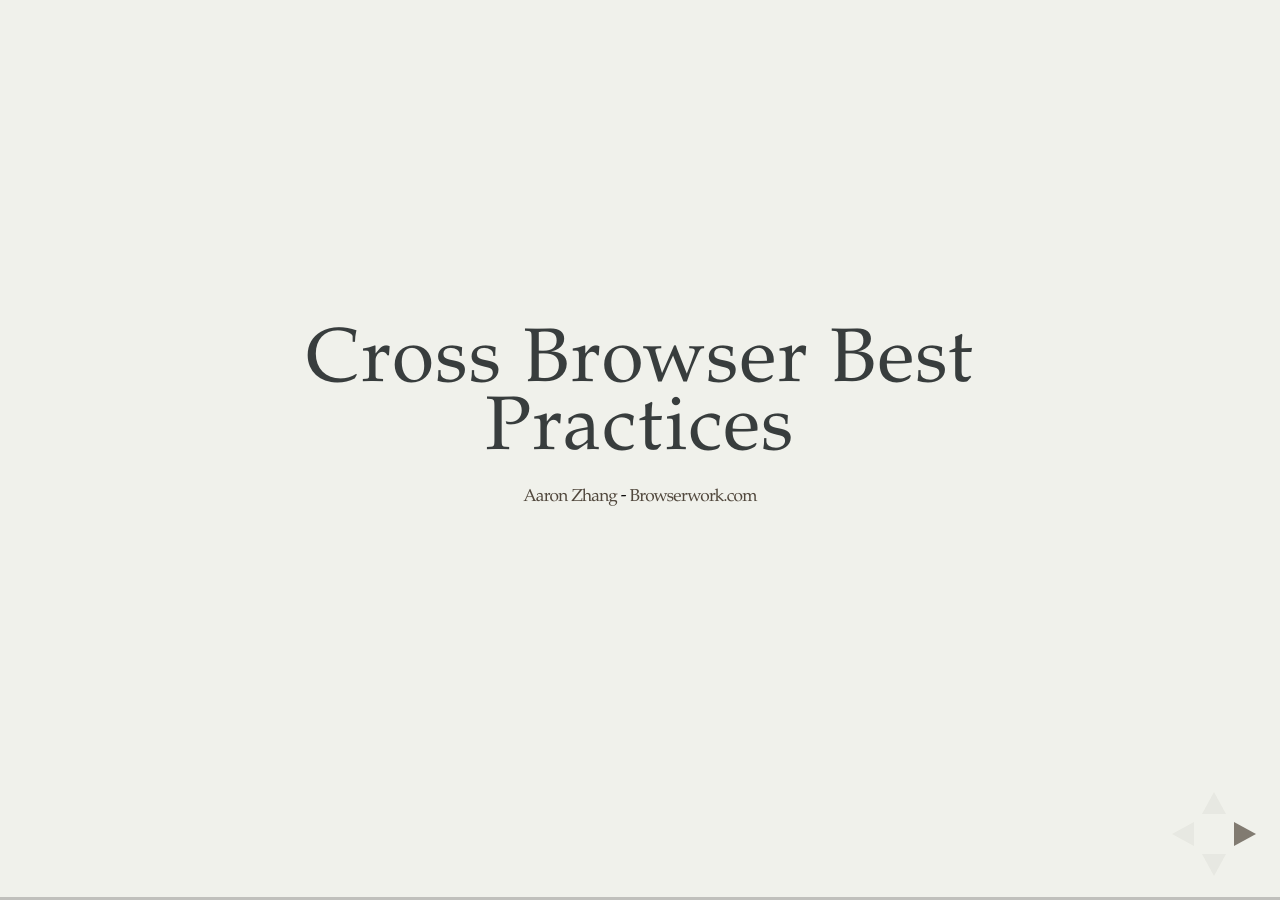
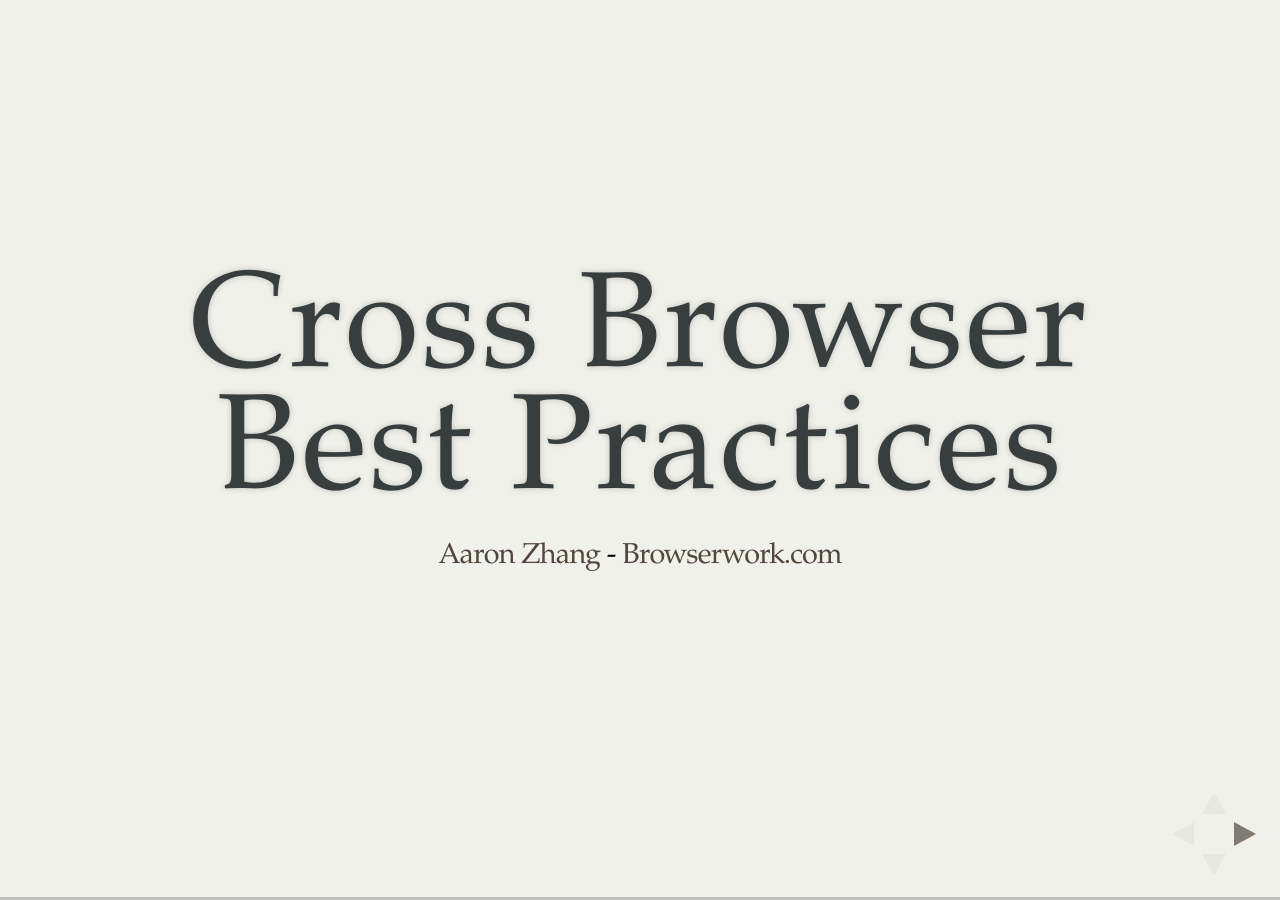
Before and after one commit to aaronz/aaronz.github.com, a Jekyll site: the page slides/cross-browser-best-practices.html, which Jekyll copies as it is, in a window 1280 px wide. Built offline with Jekyll 4.4.1, drawn with Linux system fonts in a browser that asks for light colours; Markdown is read by kramdown in place of the engine named in the settings.

Commit message:
update cross browser best practices.

```diff
--- a/slides/cross-browser-best-practices.html
+++ b/slides/cross-browser-best-practices.html
@@ -3,23 +3,16 @@
 
 <head>
     <meta charset="utf-8">
-
     <title>Cross Browser Best Practices</title>
-
     <meta name="description" content="Best Practices for Cross Browser Application Development">
     <meta name="author" content="Aaron Zhang">
-
     <meta name="apple-mobile-web-app-capable" content="yes" />
     <meta name="apple-mobile-web-app-status-bar-style" content="black-translucent" />
-
     <meta name="viewport" content="width=device-width, initial-scale=1.0, maximum-scale=1.0, user-scalable=no">
-
     <link rel="stylesheet" href="css/reveal.min.css">
     <link rel="stylesheet" href="css/theme/serif.css" id="theme">
-
     <!-- For syntax highlighting -->
     <link rel="stylesheet" href="lib/css/zenburn.css">
-
     <!-- If the query includes 'print-pdf', include the PDF print sheet -->
     <script>
     if (window.location.search.match(/print-pdf/gi)) {
@@ -30,158 +23,138 @@
         document.getElementsByTagName('head')[0].appendChild(link);
     }
     </script>
-
     <!--[if lt IE 9]>
         <script src="lib/js/html5shiv.js"></script>
         <![endif]-->
 </head>
 
 <body>
-
     <div class="reveal">
-
         <!-- Any section element inside of this container is displayed as a slide -->
         <div class="slides">
             <section>
-                <h2>Cross Browser Best Practices</h2>
+                <h1>Cross Browser Best Practices</h1>
                 <p>
-                    <small><a href="http://browserwork.com/contact.html" target="_blank">Aaron Zhang</a> - <a href="http://www.browserwork.com" target="_blank">Browserwork.com</a>
-                    </small>
+                    <a href="http://browserwork.com/contact.html" target="_blank">Aaron Zhang</a> - <a href="http://www.browserwork.com" target="_blank">Browserwork.com</a>
                 </p>
             </section>
-
             <section>
-                <h2>Sites don’t need to render the same across all browsers</h2>
-                <p>
-                    It's not always necessary to ensuring sites render the same across all browsers.
-                </p>
+                <h3>Sites don’t need to render the same across all browsers</h3>
+                <ul>
+                    <li>
+                        It's not always necessary to ensuring sites render the same across all browsers.</li>
                     <img src="images/progressive-enhancement.jpg" alt="progressive enhancement">
-
-                <p>Consider <a href="http://www.alistapart.com/articles/understandingprogressiveenhancement" target="_blank">progressively enhancing</a> your site by offering a solid working baseline experience to users with non-modern browsers while providing a richer UI to those users with modern browsers.</p>
-            </section>
-
-
-            <section>
-                <h2>Start with a solid template to simplify development</h2>
-                <p>Many of these tips are already built into a project template like <a href="http://html5boilerplate.com/" target="_blank" target="_blank">HTML5 Boilerplate</a> to save you some time.
-                    <br/> Those rules work equally well for projects targeted at modern browsers and ones that need older browser support all the way back to IE6.</p>
+                    <li>Consider <a href="http://www.alistapart.com/articles/understandingprogressiveenhancement" target="_blank">progressively enhancing</a> your site by offering a solid working baseline experience to users with non-modern browsers while providing a richer UI to those users with modern browsers.</li>
+                </ul>
             </section>
             <section>
-                <h2>Focus on stable standards</h2>
-                <p>
+                <h3>Start with a solid template to simplify development</h3>
+                <p>Many of these tips are already built into a project template like <a href="http://html5boilerplate.com/" target="_blank" target="_blank">HTML5 Boilerplate</a> to save you some time.</p>
+                <p> Those rules work equally well for projects targeted at modern browsers and ones that need older browser support all the way back to IE6.</p>
+            </section>
+            <section>
+                <h3>Focus on stable standards</h3>
                 <ul>
                     <li>
                         Features that are in the early stages of specification development are very likely to change, which could impact site's stability and customer's experience. </li>
                     <li>
                         By focusing on stable standards, you're ensuring that your customers will be able to have the experience they're expecting and your site will be more maintainable.</li>
                 </ul>
-                </p>
             </section>
             <section>
-                <h2>Use IE Compat Inspector to help migrate your site to standard-based code</h2>
-                <p>IE Compat Inspector which can analyze your site in real time, pinpoint patterns of common problems and offer solutions. By including a simple JavaScript file in your code, you'll receive visual results right on your pages.</p>
+                <h3>Use IE Compat Inspector to help migrate your site to standard-based code</h3>
+                <p><a href="http://blogs.msdn.com/b/ie/archive/2012/01/20/ie10-compat-inspector.aspx">IE Compat Inspector</a> which can analyze your site in real time, pinpoint patterns of common problems and offer solutions. By including a simple JavaScript file in your code, you'll receive visual results right on your pages.</p>
+                <img src="http://ie.microsoft.com/testdrive/ieblog/2012/Jan/20_IE10CompatInspector_1.png" alt="compat inspector">
             </section>
             <section>
-                <h2>Use polyfills and shims sparingly</h2>
-                <p>
+                <h3>Use polyfills and shims sparingly</h3>
                 <ul>
                     <li>If you absolutely need to provide the same experience across all browsers, polyfills and shims offer code and markup that can help mimic standards-based APIs and functionality.</li>
                     <li>The key thing to remember is that you need to properly vet the code to ensure it meets your use-case and that you can support it going forward.</li>
                 </ul>
-                </p>
             </section>
             <section>
-                <h2>Test in multiple browsers while developing</h2>
-                <p>
+                <h3>Test in multiple browsers while developing</h3>
                 <ul>
                     <li>
-                            An occasional multi-browser sanity checkpoint during development can ensure that serious cross-browser issues don't crop up at the last minute or worse yet, after it's all public.
-                        </li>
+                        An occasional multi-browser sanity checkpoint during development can ensure that serious cross-browser issues don't crop up at the last minute or worse yet, after it's all public.</li>
                     <li>Be sure to look in each browser's console like the F12 Dev Tools in IE to see if any error or warning messages appear.</li>
                 </ul>
             </section>
             <section>
-                <h2>Use a build process with tools to check for errors and minify files
-                </h2>
+                <h3>Use a build process with tools to check for errors and minify files</h3>
                 <p>A good set of build tools such as <a href="http://validator.w3.org/" target="_blank" target="_blank">HTML validators</a>, <a href="http://jigsaw.w3.org/css-validator/" target="_blank" target="_blank">CSS validators</a>, <a href="https://github.com/mishoo/UglifyJS" target="_blank" target="_blank">Uglify</a>, and <a href="https://github.com/jshint/jshint/" target="_blank" target="_blank">JSHint</a>, or <a href="http://gruntjs.com/" target="_blank" target="_blank">GruntJS</a> can find latent problems, enforce project code standards, and reduce file size to improve performance.</p>
             </section>
             <section>
-                <h2>Always use a standards-based doctype to avoid Quirks Mode</h2>
+                <h3>Always use a standards-based doctype to avoid Quirks Mode</h3>
                 <p><a href="http://msdn.microsoft.com/en-us/hh779632.aspx" target="_blank" target="_blank">Start</a> with &lt;!DOCTYPE html&gt;. The modern web has no place for Quirks Mode, which was designed so that mid-1990s web pages would be usable in turn-of-the-century "modern" browsers like IE6 and Firefox 2. Most web pages today end up in Quirks Mode accidentally because of an invalid doctype or extraneous text before the doctype. This can cause strange layout issues that are hard to debug.</p>
             </section>
             <section>
-                <h2>Learn when to use X-UA-Compatible</h2>
-                <p>Internet Explorer allows you to define which version's engine is used to render a page using the X-UA-Compatible META tag or HTTP header. A specific version can be designated or the latest version using the 'IE=edge' value. </p>
-                <pre>&lt;meta http-equiv="X-UA-Compatible" content="IE=edge"&gt;</pre>
-                <p>Designating 'IE=edge' is the best practice because it ensures Internet Explorer uses the latest engine. The most current Internet Explorer version includes the latest security updates as well as feature support. The current version is also the fastest version.</p>
+                <h3>Learn when to use X-UA-Compatible</h3>
+                <ul>
+                    <li>Internet Explorer allows you to define which version's engine is used to render a page using the X-UA-Compatible META tag or HTTP header. A specific version can be designated or the latest version using the 'IE=edge' value. </li>
+                    <pre><code>&lt;meta http-equiv="X-UA-Compatible" content="IE=edge"&gt;</code></pre>
+                    <li>Designating 'IE=edge' is the best practice because it ensures Internet Explorer uses the latest engine. The most current Internet Explorer version includes the latest security updates as well as feature support. The current version is also the fastest version.</li>
+                </ul>
             </section>
             <section>
-                <h2>Understand the backward-compatibility limits of HTML5 tags</h2>
+                <h3>Understand the backward-compatibility limits of HTML5 tags</h3>
                 <p>New HTML5 tags like section, header, and footer improve the semantics of markup, but require a special "shiv" script to run in Internet Explorer 6, 7, and 8 or they won't be recognized. Pages that need to work with these legacy browsers even when scripts are disabled cannot use the new HTML5 tags. Using plain div elements and classes is often a safer course of action for those cases.</p>
             </section>
             <section>
-                <h2>Avoid inline JavaScript tags in HTML markup</h2>
-                <p>As with external script references, an inline script requires the browser to stop parsing HTML and can also prevent parallel downloading of other resources on the page. This can seriously slow the initial load of the page and give the user a dreaded "blank-page" experience. Script sprinkled around the markup is also more difficult to maintain.
-                </p>
+                <h3>Avoid inline JavaScript tags in HTML markup</h3>
+                <p>As with external script references, an inline script requires the browser to stop parsing HTML and can also prevent parallel downloading of other resources on the page. This can seriously slow the initial load of the page and give the user a dreaded "blank-page" experience. Script sprinkled around the markup is also more difficult to maintain.</p>
             </section>
             <section>
-                <h2>Do not use inline JavaScript events inside HTML markup</h2>
-                <p>An example would be
-                    &lt;button onclick="validate()"&gt;Validate&lt;/button&gt;. This practice breaks the clean separation that should exist between markup, presentation, and behavior. Also, if scripts load at the bottom of the file, it is possible for a user to interact with the page and trigger an event that attempts to call a script that isn't loaded yet ¨C causing an error.</p>
+                <h3>Do not use inline JavaScript events inside HTML markup</h3>
+                <p>An example would be &lt;button onclick="validate()"&gt;Validate&lt;/button&gt;. This practice breaks the clean separation that should exist between markup, presentation, and behavior. Also, if scripts load at the bottom of the file, it is possible for a user to interact with the page and trigger an event that attempts to call a script that isn't loaded yet ¨C causing an error.</p>
             </section>
             <section>
-                <h2>Know and use the CSS cascade rules</h2>
+                <h3>Know and use the CSS cascade rules</h3>
                 <p><a href="http://www.w3.org/TR/CSS21/cascade.html" target="_blank" target="_blank">Simple id and class selectors</a> are useful, but using them exclusively means the markup gets messier and less reusable with unnecessary ids and classes. Using tag, descendant, child, sibling, and attribute selectors in combination with a small number of ids and classes can keep both the markup and CSS simpler and more general. Avoid the use of the "!important" rule at all costs.</p>
             </section>
             <section>
-                <h2>Consider a CSS Reset</h2>
+                <h3>Consider a CSS Reset</h3>
                 <p>Different browsers assume different baseline CSS rules. You can help them all to act the same by explicitly ironing out the differences up front. Eric Meyer, who wrote CSS: The Definitive Guide, uses this reset. Another popular choice is YUI Reset CSS.</p>
                 <a href="https://github.com/necolas/normalize.css/" target="_blank" target="_blank">https://github.com/necolas/normalize.css/</a>
             </section>
             <section>
-                <h2>Fully prefix vendor-specific CSS properties to future-proof them</h2>
+                <h3>Fully prefix vendor-specific CSS properties to future-proof them</h3>
                 <p>As new draft standards progress, browser vendors sometimes get a jump on the standard by adding support via prefixed properties. To ensure that the CSS continues to work in the future, use all the vendor-prefixed names and the non-prefixed name as well. <a href="http://blogs.msdn.com/b/ie/archive/2011/10/28/a-best-practice-for-programming-with-vendor-prefixes.aspx" target="_blank" target="_blank">This blog post</a> provides a plain-JavaScript alternative.</p>
             </section>
             <section>
-                <h2>Solve compatibility problems with valid CSS rules, not CSS parser hacks
-                </h2>
+                <h3>Solve compatibility problems with valid CSS rules, not CSS parser hacks</h3>
                 <p>CSS parser hacks are unreliable because browsers can be updated causing these hacks to fail. Instead try <a href="http://paulirish.com/2008/conditional-stylesheets-vs-css-hacks-answer-neither/" target="_blank" target="_blank">adding version-specific classes</a> to the html or body tag that can be used in stylesheet rules. <a href="http://msdn.microsoft.com/en-us/library/ms537512(v=vs.85).aspx" target="_blank" target="_blank">Conditional comments</a> can also be used to include a browser-specific CSS file only in the versions that need it.</p>
             </section>
             <section>
-                <h2>Always prefer feature detection over browser detection</h2>
+                <h3>Always prefer feature detection over browser detection</h3>
                 <p>The userAgent string is a poor indicator of whether a particular feature (or bug) is present. To compound the problem, much of the code that interprets userAgent does so incorrectly. For example, one browser-sniffing library expected the major version to be only a single digit, so it reported Firefox 15 as Firefox 1 and IE 10 as IE 11 It is more reliable to <a href="http://msdn.microsoft.com/en-us/magazine/hh475813.aspx" target="_blank" target="_blank">detect the feature or problem directly</a>, and use that as the decision criteria for code branches. We recommend <a href="http://modernizr.com/" target="_blank" target="_blank">Modernizr</a> as the easiest way to implement feature detection.</p>
             </section>
             <section>
-                <h2>Use a JavaScript library for DOM interactions</h2>
-                <p>Whenever your JavaScript needs to work with elements on your page, it's best to use a library like jQuery, Prototype, or MooTools. These libraries are used by many thousands of developers, and they take most of the inconsistencies between browsers' interpretation of JavaScript, deal with those internally, and give you a consistent set of commands that just work. Trying to find and work around all these inconsistencies yourself is a waste of time and likely to create bugs.
-                </p>
+                <h3>Use a JavaScript library for DOM interactions</h3>
+                <p>Whenever your JavaScript needs to work with elements on your page, it's best to use a library like jQuery, Prototype, or MooTools. These libraries are used by many thousands of developers, and they take most of the inconsistencies between browsers' interpretation of JavaScript, deal with those internally, and give you a consistent set of commands that just work. Trying to find and work around all these inconsistencies yourself is a waste of time and likely to create bugs.</p>
             </section>
             <section>
-                <h2>Run as little script as possible when the document is ready</h2>
+                <h3>Run as little script as possible when the document is ready</h3>
                 <p><a href="http://www.elijahmanor.com/2012/10/dont-initialize-all-things-in.html" target="_blank" target="_blank">Techniques</a> such as jQuery's $(document).ready() make it easy to run script as soon as the HTML on the page is loaded, which is usually the earliest possible moment it can be safely run. However, running a lot of complex script at this point can make the page appear sluggish and prevent the user from interacting with it immediately. Often the initialization for things like a tooltip or dialog can be delayed until the item actually needs to be displayed, with no noticeable stutter.</p>
             </section>
             <section>
-                <h2>Start AJAX requests as early as possible if they're critical for user interaction with the page</h2>
+                <h3>Start AJAX requests as early as possible if they're critical for user interaction with the page</h3>
                 <p>Since an AJAX request can take a long time, there's <a href="http://alexsexton.com/blog/2010/01/dont-let-document-ready-slow-you-down/" target="_blank" target="_blank">no need to wait for the HTML page</a> to be ready before starting it. Instead, place the $(document).ready() call inside the AJAX completion function.</p>
             </section>
             <section>
-                <h2>Delay-load non-essential scripts</h2>
+                <h3>Delay-load non-essential scripts</h3>
                 <p>Everyone wants their page to be popular on social networks, but social network scripts tend to be large and can cause sluggish response for the user. Waiting until the page has loaded before <a href="http://www.aaronpeters.nl/blog/why-loading-third-party-scripts-async-is-not-good-enough" target="_blank" target="_blank">requesting these scripts</a> can make the page responsive sooner. Even better, rethink whether these buttons are necessary at all, and whether they improve your page's overall experience.</p>
             </section>
-
-
             <section>
-                <h2>THE END</h2>
-                <p>BY <a href="http://browserwork.com/contact.html" target="_blank">Aaron Zhang</a> / <a href="http://browserwork.com">browserwork.com</a></p>
+                <h3>THE END</h3>
+                <p>BY <a href="http://browserwork.com/contact.html" target="_blank">Aaron Zhang</a> / <a href="http://browserwork.com">browserwork.com</a>
+                </p>
             </section>
-
         </div>
-
     </div>
-
     <script src="lib/js/head.min.js"></script>
     <script src="js/reveal.min.js"></script>
-
     <script>
     // Full list of configuration options available here:
     // https://github.com/hakimel/reveal.js#configuration
@@ -190,14 +163,11 @@
         progress: true,
         history: true,
         center: true,
-
         theme: Reveal.getQueryHash().theme, // available themes are in /css/theme
         transition: Reveal.getQueryHash().transition || 'default', // default/cube/page/concave/zoom/linear/fade/none
-
         // Parallax scrolling
         // parallaxBackgroundImage: 'https://s3.amazonaws.com/hakim-static/reveal-js/reveal-parallax-1.jpg',
         // parallaxBackgroundSize: '2100px 900px',
-
         // Optional libraries used to extend on reveal.js
         dependencies: [{
             src: 'lib/js/classList.js',
@@ -235,7 +205,6 @@
         }]
     });
     </script>
-
 </body>
 
 </html>
```
Lines whose indentation alone changed are shown as unchanged.
